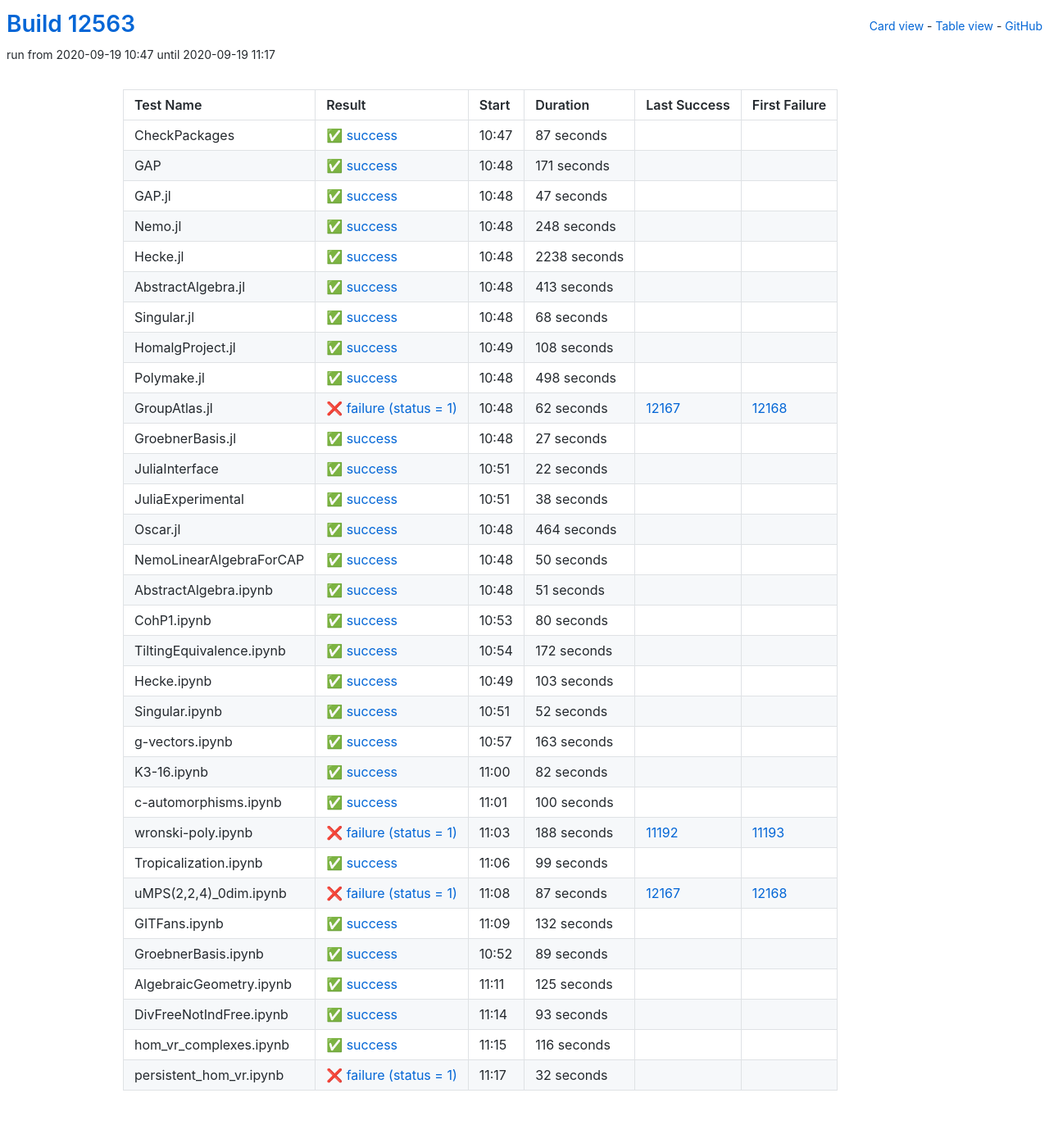
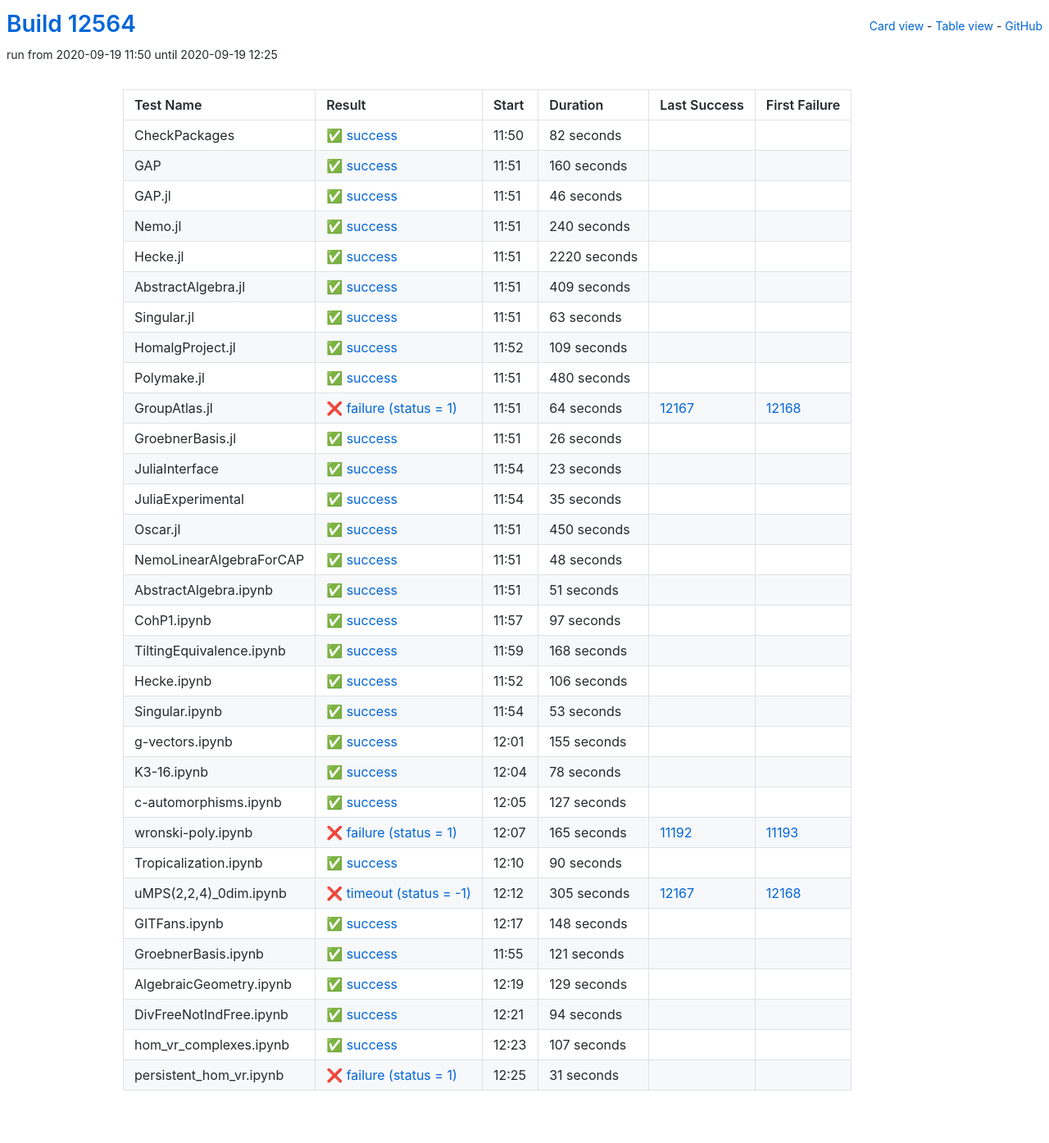
Before and after one commit to oscar-system/oscar-ci-status, a Jekyll site: the page built from table.html, in a window 1280 px wide. Shown: the whole page at 82% size. Built offline with Jekyll 4.4.1, drawn with Linux system fonts in a browser that asks for light colours.

Commit message:
Build #12564

```diff
--- a/_data/ci.yml
+++ b/_data/ci.yml
@@ -1,6 +1,6 @@
 ---
-build: 12563
-build_url: https://oscarci.mathematik.uni-kl.de/job/oscar/12563/
+build: 12564
+build_url: https://oscarci.mathematik.uni-kl.de/job/oscar/12564/
 job: oscar
 organization: oscar-system
 repo: oscar-ci-status
@@ -8,188 +8,188 @@
 tests:
 - name: CheckPackages
   id: checkpackages
-  log: https://oscarci.mathematik.uni-kl.de/job/oscar/12563/artifact/logs/build-12563/CheckPackages.log
-  start: 2020-09-19 10:47
+  log: https://oscarci.mathematik.uni-kl.de/job/oscar/12564/artifact/logs/build-12564/CheckPackages.log
+  start: 2020-09-19 11:50
   success: true
   exitcode: 0
   status: success
-  duration: 87
+  duration: 82
   last_success: false
   last_success_url:
   first_failure: false
   first_failure_url:
 - name: GAP
   id: gap
-  log: https://oscarci.mathematik.uni-kl.de/job/oscar/12563/artifact/logs/build-12563/GAP.log
-  start: 2020-09-19 10:48
+  log: https://oscarci.mathematik.uni-kl.de/job/oscar/12564/artifact/logs/build-12564/GAP.log
+  start: 2020-09-19 11:51
   success: true
   exitcode: 0
   status: success
-  duration: 171
+  duration: 160
   last_success: false
   last_success_url:
   first_failure: false
   first_failure_url:
 - name: GAP.jl
   id: gap-jl
-  log: https://oscarci.mathematik.uni-kl.de/job/oscar/12563/artifact/logs/build-12563/GAP.jl.log
-  start: 2020-09-19 10:48
+  log: https://oscarci.mathematik.uni-kl.de/job/oscar/12564/artifact/logs/build-12564/GAP.jl.log
+  start: 2020-09-19 11:51
   success: true
   exitcode: 0
   status: success
-  duration: 47
+  duration: 46
   last_success: false
   last_success_url:
   first_failure: false
   first_failure_url:
 - name: Nemo.jl
   id: nemo-jl
-  log: https://oscarci.mathematik.uni-kl.de/job/oscar/12563/artifact/logs/build-12563/Nemo.jl.log
-  start: 2020-09-19 10:48
+  log: https://oscarci.mathematik.uni-kl.de/job/oscar/12564/artifact/logs/build-12564/Nemo.jl.log
+  start: 2020-09-19 11:51
   success: true
   exitcode: 0
   status: success
-  duration: 248
+  duration: 240
   last_success: false
   last_success_url:
   first_failure: false
   first_failure_url:
 - name: Hecke.jl
   id: hecke-jl
-  log: https://oscarci.mathematik.uni-kl.de/job/oscar/12563/artifact/logs/build-12563/Hecke.jl.log
-  start: 2020-09-19 10:48
+  log: https://oscarci.mathematik.uni-kl.de/job/oscar/12564/artifact/logs/build-12564/Hecke.jl.log
+  start: 2020-09-19 11:51
   success: true
   exitcode: 0
   status: success
-  duration: 2238
+  duration: 2220
   last_success: false
   last_success_url:
   first_failure: false
   first_failure_url:
 - name: AbstractAlgebra.jl
   id: abstractalgebra-jl
-  log: https://oscarci.mathematik.uni-kl.de/job/oscar/12563/artifact/logs/build-12563/AbstractAlgebra.jl.log
-  start: 2020-09-19 10:48
+  log: https://oscarci.mathematik.uni-kl.de/job/oscar/12564/artifact/logs/build-12564/AbstractAlgebra.jl.log
+  start: 2020-09-19 11:51
   success: true
   exitcode: 0
   status: success
-  duration: 413
+  duration: 409
   last_success: false
   last_success_url:
   first_failure: false
   first_failure_url:
 - name: Singular.jl
   id: singular-jl
-  log: https://oscarci.mathematik.uni-kl.de/job/oscar/12563/artifact/logs/build-12563/Singular.jl.log
-  start: 2020-09-19 10:48
+  log: https://oscarci.mathematik.uni-kl.de/job/oscar/12564/artifact/logs/build-12564/Singular.jl.log
+  start: 2020-09-19 11:51
   success: true
   exitcode: 0
   status: success
-  duration: 68
+  duration: 63
   last_success: false
   last_success_url:
   first_failure: false
   first_failure_url:
 - name: HomalgProject.jl
   id: homalgproject-jl
-  log: https://oscarci.mathematik.uni-kl.de/job/oscar/12563/artifact/logs/build-12563/HomalgProject.jl.log
-  start: 2020-09-19 10:49
+  log: https://oscarci.mathematik.uni-kl.de/job/oscar/12564/artifact/logs/build-12564/HomalgProject.jl.log
+  start: 2020-09-19 11:52
   success: true
   exitcode: 0
   status: success
-  duration: 108
+  duration: 109
   last_success: false
   last_success_url:
   first_failure: false
   first_failure_url:
 - name: Polymake.jl
   id: polymake-jl
-  log: https://oscarci.mathematik.uni-kl.de/job/oscar/12563/artifact/logs/build-12563/Polymake.jl.log
-  start: 2020-09-19 10:48
+  log: https://oscarci.mathematik.uni-kl.de/job/oscar/12564/artifact/logs/build-12564/Polymake.jl.log
+  start: 2020-09-19 11:51
   success: true
   exitcode: 0
   status: success
-  duration: 498
+  duration: 480
   last_success: false
   last_success_url:
   first_failure: false
   first_failure_url:
 - name: GroupAtlas.jl
   id: groupatlas-jl
-  log: https://oscarci.mathematik.uni-kl.de/job/oscar/12563/artifact/logs/build-12563/GroupAtlas.jl.log
-  start: 2020-09-19 10:48
+  log: https://oscarci.mathematik.uni-kl.de/job/oscar/12564/artifact/logs/build-12564/GroupAtlas.jl.log
+  start: 2020-09-19 11:51
   success: false
   exitcode: 1
   status: failure
-  duration: 62
+  duration: 64
   last_success: 12167
   last_success_url: https://oscarci.mathematik.uni-kl.de/job/oscar/12167/
   first_failure: 12168
   first_failure_url: https://oscarci.mathematik.uni-kl.de/job/oscar/12168/
 - name: GroebnerBasis.jl
   id: groebnerbasis-jl
-  log: https://oscarci.mathematik.uni-kl.de/job/oscar/12563/artifact/logs/build-12563/GroebnerBasis.jl.log
-  start: 2020-09-19 10:48
+  log: https://oscarci.mathematik.uni-kl.de/job/oscar/12564/artifact/logs/build-12564/GroebnerBasis.jl.log
+  start: 2020-09-19 11:51
   success: true
   exitcode: 0
   status: success
-  duration: 27
+  duration: 26
   last_success: false
   last_success_url:
   first_failure: false
   first_failure_url:
 - name: JuliaInterface
   id: juliainterface
-  log: https://oscarci.mathematik.uni-kl.de/job/oscar/12563/artifact/logs/build-12563/JuliaInterface.log
-  start: 2020-09-19 10:51
+  log: https://oscarci.mathematik.uni-kl.de/job/oscar/12564/artifact/logs/build-12564/JuliaInterface.log
+  start: 2020-09-19 11:54
   success: true
   exitcode: 0
   status: success
-  duration: 22
+  duration: 23
   last_success: false
   last_success_url:
   first_failure: false
   first_failure_url:
 - name: JuliaExperimental
   id: juliaexperimental
-  log: https://oscarci.mathematik.uni-kl.de/job/oscar/12563/artifact/logs/build-12563/JuliaExperimental.log
-  start: 2020-09-19 10:51
+  log: https://oscarci.mathematik.uni-kl.de/job/oscar/12564/artifact/logs/build-12564/JuliaExperimental.log
+  start: 2020-09-19 11:54
   success: true
   exitcode: 0
   status: success
-  duration: 38
+  duration: 35
   last_success: false
   last_success_url:
   first_failure: false
   first_failure_url:
 - name: Oscar.jl
   id: oscar-jl
-  log: https://oscarci.mathematik.uni-kl.de/job/oscar/12563/artifact/logs/build-12563/Oscar.jl.log
-  start: 2020-09-19 10:48
+  log: https://oscarci.mathematik.uni-kl.de/job/oscar/12564/artifact/logs/build-12564/Oscar.jl.log
+  start: 2020-09-19 11:51
   success: true
   exitcode: 0
   status: success
-  duration: 464
+  duration: 450
   last_success: false
   last_success_url:
   first_failure: false
   first_failure_url:
 - name: NemoLinearAlgebraForCAP
   id: nemolinearalgebraforcap
-  log: https://oscarci.mathematik.uni-kl.de/job/oscar/12563/artifact/logs/build-12563/NemoLinearAlgebraForCAP.log
-  start: 2020-09-19 10:48
+  log: https://oscarci.mathematik.uni-kl.de/job/oscar/12564/artifact/logs/build-12564/NemoLinearAlgebraForCAP.log
+  start: 2020-09-19 11:51
   success: true
   exitcode: 0
   status: success
-  duration: 50
+  duration: 48
   last_success: false
   last_success_url:
   first_failure: false
   first_failure_url:
 - name: AbstractAlgebra.ipynb
   id: abstractalgebra-ipynb
-  log: https://oscarci.mathematik.uni-kl.de/job/oscar/12563/artifact/logs/build-12563/AbstractAlgebra.ipynb.log
-  start: 2020-09-19 10:48
+  log: https://oscarci.mathematik.uni-kl.de/job/oscar/12564/artifact/logs/build-12564/AbstractAlgebra.ipynb.log
+  start: 2020-09-19 11:51
   success: true
   exitcode: 0
   status: success
@@ -200,192 +200,192 @@
   first_failure_url:
 - name: CohP1.ipynb
   id: cohp1-ipynb
-  log: https://oscarci.mathematik.uni-kl.de/job/oscar/12563/artifact/logs/build-12563/CohP1.ipynb.log
-  start: 2020-09-19 10:53
+  log: https://oscarci.mathematik.uni-kl.de/job/oscar/12564/artifact/logs/build-12564/CohP1.ipynb.log
+  start: 2020-09-19 11:57
   success: true
   exitcode: 0
   status: success
-  duration: 80
+  duration: 97
   last_success: false
   last_success_url:
   first_failure: false
   first_failure_url:
 - name: TiltingEquivalence.ipynb
   id: tiltingequivalence-ipynb
-  log: https://oscarci.mathematik.uni-kl.de/job/oscar/12563/artifact/logs/build-12563/TiltingEquivalence.ipynb.log
-  start: 2020-09-19 10:54
+  log: https://oscarci.mathematik.uni-kl.de/job/oscar/12564/artifact/logs/build-12564/TiltingEquivalence.ipynb.log
+  start: 2020-09-19 11:59
   success: true
   exitcode: 0
   status: success
-  duration: 172
+  duration: 168
   last_success: false
   last_success_url:
   first_failure: false
   first_failure_url:
 - name: Hecke.ipynb
   id: hecke-ipynb
-  log: https://oscarci.mathematik.uni-kl.de/job/oscar/12563/artifact/logs/build-12563/Hecke.ipynb.log
-  start: 2020-09-19 10:49
+  log: https://oscarci.mathematik.uni-kl.de/job/oscar/12564/artifact/logs/build-12564/Hecke.ipynb.log
+  start: 2020-09-19 11:52
   success: true
   exitcode: 0
   status: success
-  duration: 103
+  duration: 106
   last_success: false
   last_success_url:
   first_failure: false
   first_failure_url:
 - name: Singular.ipynb
   id: singular-ipynb
-  log: https://oscarci.mathematik.uni-kl.de/job/oscar/12563/artifact/logs/build-12563/Singular.ipynb.log
-  start: 2020-09-19 10:51
+  log: https://oscarci.mathematik.uni-kl.de/job/oscar/12564/artifact/logs/build-12564/Singular.ipynb.log
+  start: 2020-09-19 11:54
   success: true
   exitcode: 0
   status: success
-  duration: 52
+  duration: 53
   last_success: false
   last_success_url:
   first_failure: false
   first_failure_url:
 - name: g-vectors.ipynb
   id: g-vectors-ipynb
-  log: https://oscarci.mathematik.uni-kl.de/job/oscar/12563/artifact/logs/build-12563/g-vectors.ipynb.log
-  start: 2020-09-19 10:57
+  log: https://oscarci.mathematik.uni-kl.de/job/oscar/12564/artifact/logs/build-12564/g-vectors.ipynb.log
+  start: 2020-09-19 12:01
   success: true
   exitcode: 0
   status: success
-  duration: 163
+  duration: 155
   last_success: false
   last_success_url:
   first_failure: false
   first_failure_url:
 - name: K3-16.ipynb
   id: k3-16-ipynb
-  log: https://oscarci.mathematik.uni-kl.de/job/oscar/12563/artifact/logs/build-12563/K3-16.ipynb.log
-  start: 2020-09-19 11:00
+  log: https://oscarci.mathematik.uni-kl.de/job/oscar/12564/artifact/logs/build-12564/K3-16.ipynb.log
+  start: 2020-09-19 12:04
   success: true
   exitcode: 0
   status: success
-  duration: 82
+  duration: 78
   last_success: false
   last_success_url:
   first_failure: false
   first_failure_url:
 - name: c-automorphisms.ipynb
   id: c-automorphisms-ipynb
-  log: https://oscarci.mathematik.uni-kl.de/job/oscar/12563/artifact/logs/build-12563/c-automorphisms.ipynb.log
-  start: 2020-09-19 11:01
+  log: https://oscarci.mathematik.uni-kl.de/job/oscar/12564/artifact/logs/build-12564/c-automorphisms.ipynb.log
+  start: 2020-09-19 12:05
   success: true
   exitcode: 0
   status: success
-  duration: 100
+  duration: 127
   last_success: false
   last_success_url:
   first_failure: false
   first_failure_url:
 - name: wronski-poly.ipynb
   id: wronski-poly-ipynb
-  log: https://oscarci.mathematik.uni-kl.de/job/oscar/12563/artifact/logs/build-12563/wronski-poly.ipynb.log
-  start: 2020-09-19 11:03
+  log: https://oscarci.mathematik.uni-kl.de/job/oscar/12564/artifact/logs/build-12564/wronski-poly.ipynb.log
+  start: 2020-09-19 12:07
   success: false
   exitcode: 1
   status: failure
-  duration: 188
+  duration: 165
   last_success: 11192
   last_success_url: https://oscarci.mathematik.uni-kl.de/job/oscar/11192/
   first_failure: 11193
   first_failure_url: https://oscarci.mathematik.uni-kl.de/job/oscar/11193/
 - name: Tropicalization.ipynb
   id: tropicalization-ipynb
-  log: https://oscarci.mathematik.uni-kl.de/job/oscar/12563/artifact/logs/build-12563/Tropicalization.ipynb.log
-  start: 2020-09-19 11:06
+  log: https://oscarci.mathematik.uni-kl.de/job/oscar/12564/artifact/logs/build-12564/Tropicalization.ipynb.log
+  start: 2020-09-19 12:10
   success: true
   exitcode: 0
   status: success
-  duration: 99
+  duration: 90
   last_success: false
   last_success_url:
   first_failure: false
   first_failure_url:
 - name: uMPS(2,2,4)_0dim.ipynb
   id: umps-2-2-4-0dim-ipynb
-  log: https://oscarci.mathematik.uni-kl.de/job/oscar/12563/artifact/logs/build-12563/uMPS-2-2-4-_0dim.ipynb.log
-  start: 2020-09-19 11:08
+  log: https://oscarci.mathematik.uni-kl.de/job/oscar/12564/artifact/logs/build-12564/uMPS-2-2-4-_0dim.ipynb.log
+  start: 2020-09-19 12:12
   success: false
-  exitcode: 1
-  status: failure
-  duration: 87
+  exitcode: -1
+  status: timeout
+  duration: 305
   last_success: 12167
   last_success_url: https://oscarci.mathematik.uni-kl.de/job/oscar/12167/
   first_failure: 12168
   first_failure_url: https://oscarci.mathematik.uni-kl.de/job/oscar/12168/
 - name: GITFans.ipynb
   id: gitfans-ipynb
-  log: https://oscarci.mathematik.uni-kl.de/job/oscar/12563/artifact/logs/build-12563/GITFans.ipynb.log
-  start: 2020-09-19 11:09
+  log: https://oscarci.mathematik.uni-kl.de/job/oscar/12564/artifact/logs/build-12564/GITFans.ipynb.log
+  start: 2020-09-19 12:17
   success: true
   exitcode: 0
   status: success
-  duration: 132
+  duration: 148
   last_success: false
   last_success_url:
   first_failure: false
   first_failure_url:
 - name: GroebnerBasis.ipynb
   id: groebnerbasis-ipynb
-  log: https://oscarci.mathematik.uni-kl.de/job/oscar/12563/artifact/logs/build-12563/GroebnerBasis.ipynb.log
-  start: 2020-09-19 10:52
+  log: https://oscarci.mathematik.uni-kl.de/job/oscar/12564/artifact/logs/build-12564/GroebnerBasis.ipynb.log
+  start: 2020-09-19 11:55
   success: true
   exitcode: 0
   status: success
-  duration: 89
+  duration: 121
   last_success: false
   last_success_url:
   first_failure: false
   first_failure_url:
 - name: AlgebraicGeometry.ipynb
   id: algebraicgeometry-ipynb
-  log: https://oscarci.mathematik.uni-kl.de/job/oscar/12563/artifact/logs/build-12563/AlgebraicGeometry.ipynb.log
-  start: 2020-09-19 11:11
+  log: https://oscarci.mathematik.uni-kl.de/job/oscar/12564/artifact/logs/build-12564/AlgebraicGeometry.ipynb.log
+  start: 2020-09-19 12:19
   success: true
   exitcode: 0
   status: success
-  duration: 125
+  duration: 129
   last_success: false
   last_success_url:
   first_failure: false
   first_failure_url:
 - name: DivFreeNotIndFree.ipynb
   id: divfreenotindfree-ipynb
-  log: https://oscarci.mathematik.uni-kl.de/job/oscar/12563/artifact/logs/build-12563/DivFreeNotIndFree.ipynb.log
-  start: 2020-09-19 11:14
+  log: https://oscarci.mathematik.uni-kl.de/job/oscar/12564/artifact/logs/build-12564/DivFreeNotIndFree.ipynb.log
+  start: 2020-09-19 12:21
   success: true
   exitcode: 0
   status: success
-  duration: 93
+  duration: 94
   last_success: false
   last_success_url:
   first_failure: false
   first_failure_url:
 - name: hom_vr_complexes.ipynb
   id: hom-vr-complexes-ipynb
-  log: https://oscarci.mathematik.uni-kl.de/job/oscar/12563/artifact/logs/build-12563/hom_vr_complexes.ipynb.log
-  start: 2020-09-19 11:15
+  log: https://oscarci.mathematik.uni-kl.de/job/oscar/12564/artifact/logs/build-12564/hom_vr_complexes.ipynb.log
+  start: 2020-09-19 12:23
   success: true
   exitcode: 0
   status: success
-  duration: 116
+  duration: 107
   last_success: false
   last_success_url:
   first_failure: false
   first_failure_url:
 - name: persistent_hom_vr.ipynb
   id: persistent-hom-vr-ipynb
-  log: https://oscarci.mathematik.uni-kl.de/job/oscar/12563/artifact/logs/build-12563/persistent_hom_vr.ipynb.log
-  start: 2020-09-19 11:17
+  log: https://oscarci.mathematik.uni-kl.de/job/oscar/12564/artifact/logs/build-12564/persistent_hom_vr.ipynb.log
+  start: 2020-09-19 12:25
   success: false
   exitcode: 1
   status: failure
-  duration: 32
+  duration: 31
   last_success: false
   last_success_url:
   first_failure: false
```
Also changed, not shown: README.md.
